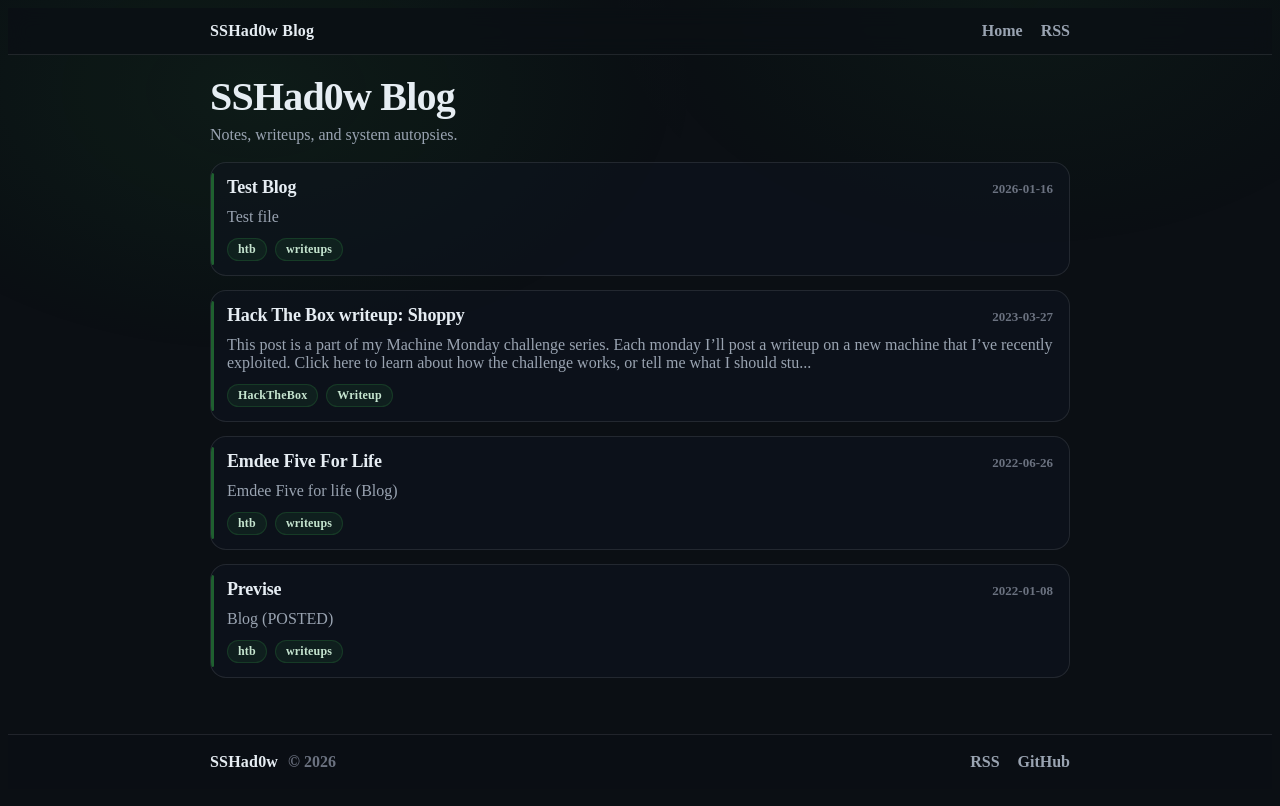
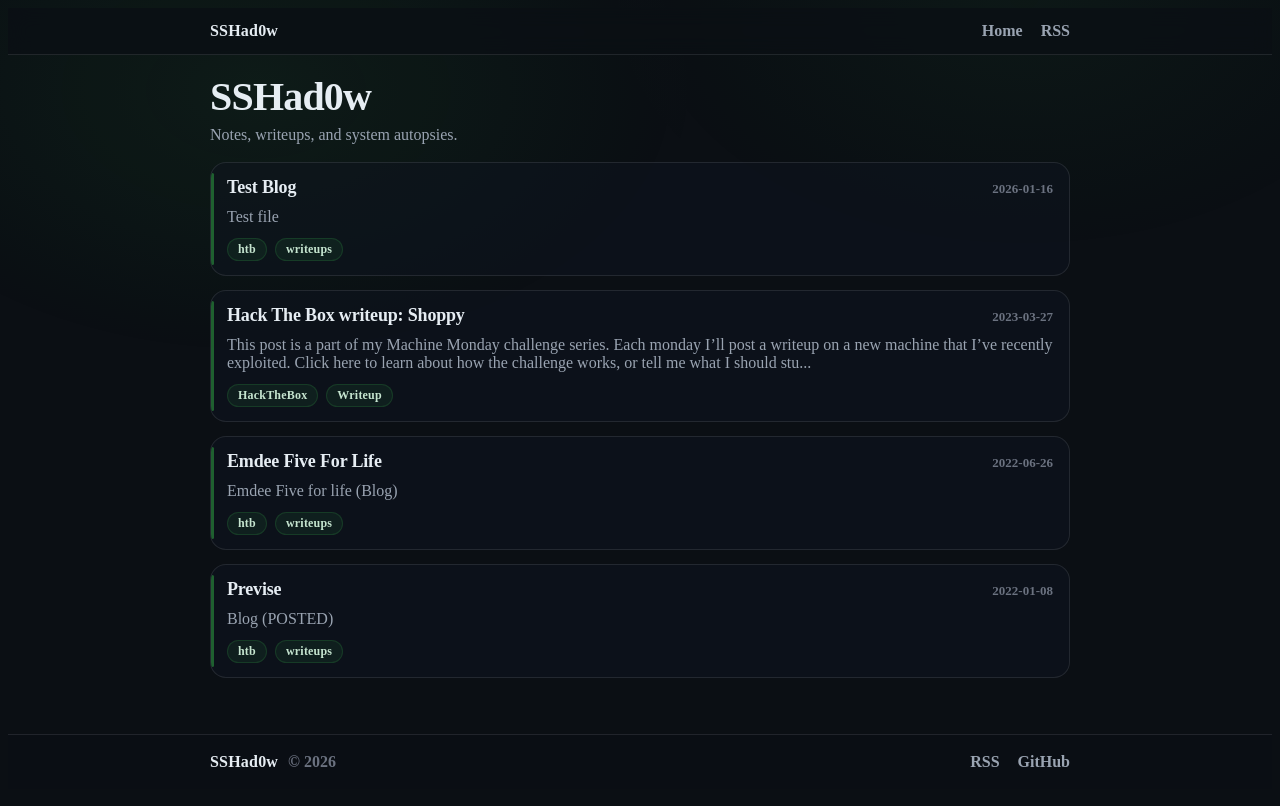
Before and after one commit to SSHad0w/https-blog.SSHad0w.com, a Jekyll site: the page built from index.md, in a window 1280 px wide. Shown: the top 806 px of the page. Built offline with Jekyll 4.4.1, drawn with Linux system fonts in a browser that asks for light colours.

Commit message:
Renaming blog

```diff
--- a/_config.yml
+++ b/_config.yml
@@ -1,4 +1,4 @@
-title: SSHad0w Blog
+title: SSHad0w
 description: Technical notes, research, and field observations.
 markdown: kramdown
 highlighter: rouge
```
